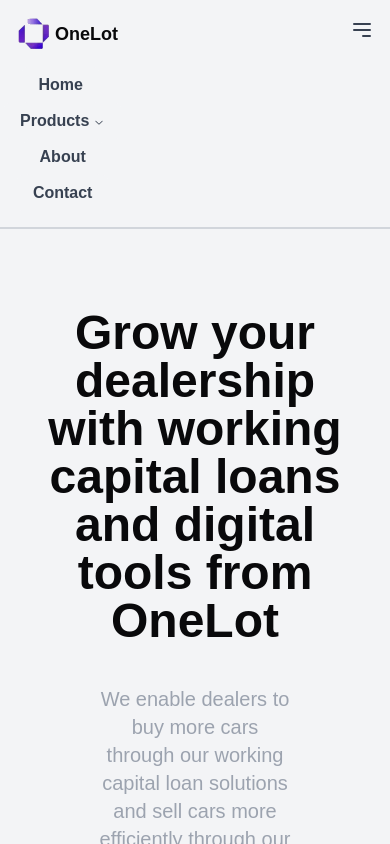
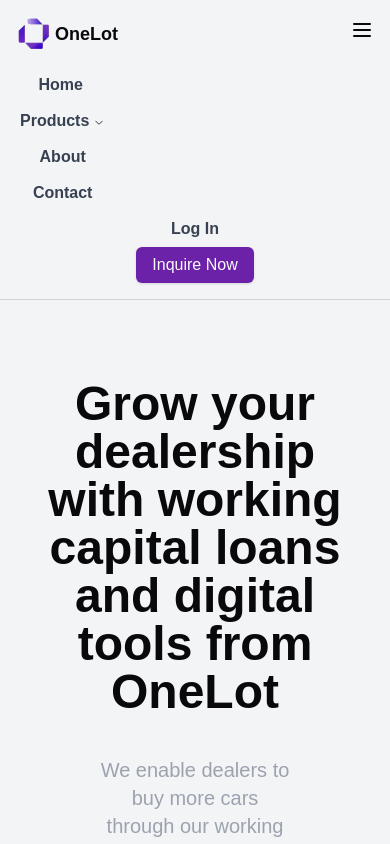
Before and after one commit to k4kushagra4k/onelot-webapp, a Next.js app: page / in a window 390 px wide. Both pictures are taken after a click on the button 362 px from the left and 30 px from the top of the page. Shown: the top 844 px of the page. Built offline with nearby package versions, Linux system fonts and the light colour scheme.

Commit message:
Build v2

```diff
--- a/app/layout.tsx
+++ b/app/layout.tsx
@@ -29,7 +29,7 @@
         className={`${geistSans.variable} ${geistMono.variable} antialiased`}
       >
         <Navbar />
-        <div className="border border-gray-300 border-b-1 mt-4"></div>
+
         {children}
       </body>
     </html>
--- a/components/ui/navbar.tsx
+++ b/components/ui/navbar.tsx
@@ -13,6 +13,7 @@
 import Link from "next/link";
 import Image from 'next/image';
 import Logo from '../../public/images/logo.png'
+import { Menu } from 'lucide-react'
 import { Button } from "@/components/ui/button"
 const components: { title: string; href: string; description: string }[] = [
     {
@@ -95,13 +96,11 @@
                 {/* Hamburger Menu */}
                 <div className="md:hidden mr-4 mt-4">
                     <button onClick={toggleMenu}>
-                        <svg className="w-6 h-6 text-gray-700" fill="none" stroke="currentColor" viewBox="0 0 24 24" xmlns="http://www.w3.org/2000/svg">
-                            <path strokeLinecap="round" strokeLinejoin="round" strokeWidth="2" d="M4 6h16M4 12h16m-7 6h7"></path>
-                        </svg>
+                        <Menu />
                     </button>
                 </div>
             </div>
-            <div className={`md:hidden ${isOpen ? 'block' : 'hidden'} bg-gray-100 text-white w-full`}>
+            <div className={`md:hidden ${isOpen ? 'block' : 'hidden'} bg-gray-100 text-white`}>
                 <NavigationMenu >
                     <NavigationMenuList className='flex flex-col'>
                         <NavigationMenuItem>
@@ -141,8 +140,14 @@
                         </NavigationMenuItem>
                     </NavigationMenuList>
                 </NavigationMenu>
+                {/* <div className="border-t border-gray-300  my-4 "></div> */}
+
+                <div className='flex flex-col items-center px-2'>
+                    <Button variant="ghost" className="font-semibold text-base text-gray-700 ">Log In</Button>
+                    <Button className='text-base'>Inquire Now</Button>
+                </div>
             </div>
-
+            <div className="border-t border-gray-300  my-4 "></div>
         </>
     )
 }
```
